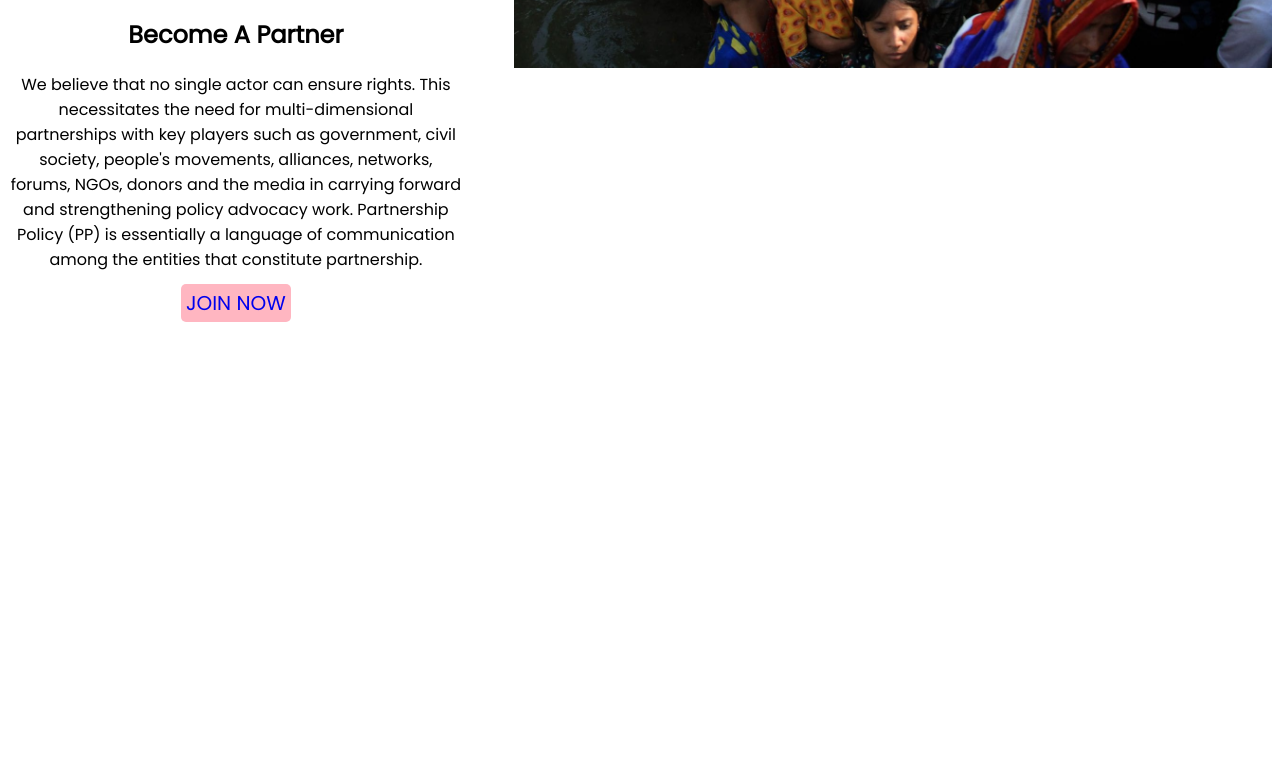
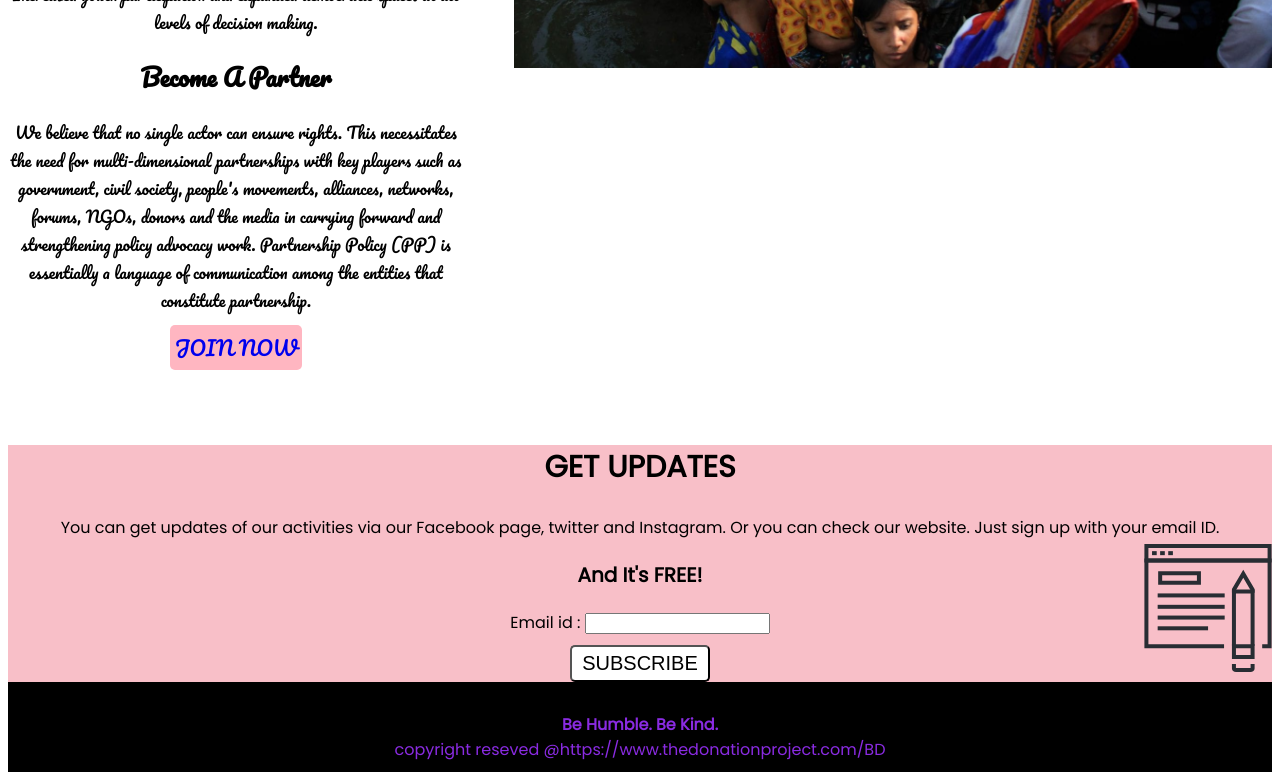
Before and after one commit to TasneemLehaj/Donation, a plain HTML site: page index.html in a window 1280 px wide. Shown: the part 1928-2708 px from the top of the page. Before the commit the page ends 2254 px from the top, so only its background shows below. Drawn offline with Linux system fonts and the light colour scheme.

Commit message:
assisgnment done

```diff
--- a/index.html
+++ b/index.html
@@ -9,6 +9,9 @@
     <link rel="preconnect" href="https://fonts.googleapis.com">
     <link rel="preconnect" href="https://fonts.gstatic.com" crossorigin>
     <link href="https://fonts.googleapis.com/css2?family=Poppins&display=swap" rel="stylesheet">
+    <link rel="preconnect" href="https://fonts.googleapis.com">
+    <link rel="preconnect" href="https://fonts.gstatic.com" crossorigin>
+    <link href="https://fonts.googleapis.com/css2?family=Pacifico&family=Poppins&display=swap" rel="stylesheet">
     <link rel="stylesheet" href="style.css">
 </head>
 
@@ -67,10 +70,10 @@
         </div>
 
     </section>
-    <section>
+    <section class="new-font">
         <div class="goal">
             <div class="center margin">
-                <h2 class="black"> GET INVOLVED</h2>
+                <h2 class="black"> GET INVOLVED </h2>
                 <h2> Become An Activist</h2>
                 <p> Join as our team member and become an activist in these humanitarian work. Our goal is
                     to -<br>Advancement
@@ -90,11 +93,29 @@
             </div>
             <div>
                 <img id="resize" src="images/donation7.jpg" alt="">
-                <img src="" </div>
             </div>
+        </div>
+    </section>
+    <section class="email">
+        <div class="center">
+            <h2 class="black"> GET UPDATES</h2>
+            <p> You can get updates of our activities via our Facebook page, twitter and Instagram. Or you can check
+                our
+                website. Just sign up with your email ID.</p>
+            <p class="bold">
+                <b> And It's FREE!</b>
+            </p>
+            <form action="">
+                <label for="email"> Email id :</label>
+                <input type="email"> <br>
+                <input class="new-button" type="submit" value=" SUBSCRIBE ">
 
+            </form>
         </div>
-        </div>
+        <footer id="footer">
+            <b> Be Humble. Be Kind.</b><br>copyright reseved
+            @https://www.thedonationproject.com/BD
+        </footer>
     </section>
 </body>
 
--- a/style.css
+++ b/style.css
@@ -1,4 +1,5 @@
 body {
+    font-family: 'Pacifico', cursive;
     font-family: 'Poppins', sans-serif;
 }
 
@@ -132,3 +133,40 @@ h4 {
 .margin {
     margin-right: 40px;
 }
+
+.bold {
+    text-align: center;
+    font-size: 20px;
+}
+
+#footer {
+    text-align: center;
+    color: blueviolet;
+    background-color: black;
+    height: 60px;
+    padding-top: 30px;
+}
+
+#mailbox {
+    margin-top: 10px;
+    margin-bottom: 20px;
+}
+
+.new-font {
+    font-family: 'Pacifico', cursive;
+}
+
+.email {
+    background-image: url(icons/icon4.svg);
+    background-position: right;
+    background-repeat: no-repeat;
+    background-color: rgb(248, 191, 200);
+}
+
+.new-button {
+    background-color: white;
+    font-size: 20px;
+    padding: 5px;
+    border-radius: 5px;
+    margin-top: 10px;
+}
```
